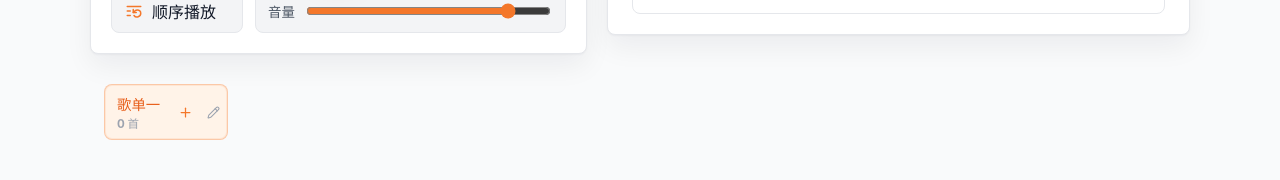
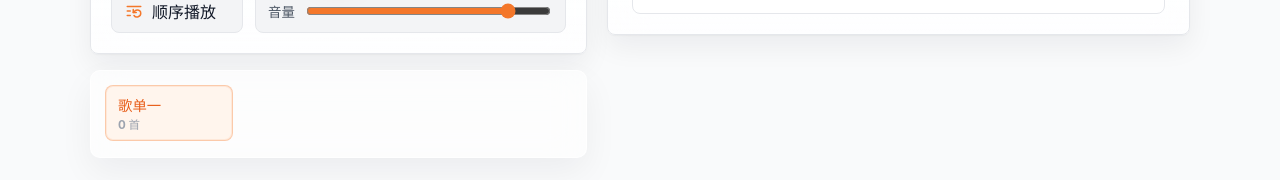
Before and after one commit to huachen19867/jiujiu-personal-player, a React (Vite) app: page / in a window 1280 px wide. Shown: the part 620-800 px from the top of the page. Built offline with nearby package versions, Linux system fonts and the light colour scheme.

Commit message:
Fix playlist action focus and glass styling

```diff
--- a/package.json
+++ b/package.json
@@ -11,7 +11,7 @@
     "android:sync": "npm run build && cap sync android",
     "android:open": "cap open android",
     "android:apk": "set \"JAVA_HOME=C:\\Program Files\\Eclipse Adoptium\\jdk-21.0.11.10-hotspot\" && set \"ANDROID_HOME=C:\\AI\\Android\\sdk\" && set \"PATH=%JAVA_HOME%\\bin;%ANDROID_HOME%\\platform-tools;%PATH%\" && npm run android:sync && cd android && gradlew.bat assembleDebug && cd .. && npm run android:copy-apk",
-    "android:copy-apk": "powershell -NoProfile -ExecutionPolicy Bypass -Command \"New-Item -ItemType Directory -Force 'C:\\AI\\Android' | Out-Null; Copy-Item -LiteralPath 'android\\app\\build\\outputs\\apk\\debug\\app-debug.apk' -Destination 'C:\\AI\\Android\\jiujiu-personal-player-debug.apk' -Force; Copy-Item -LiteralPath 'android\\app\\build\\outputs\\apk\\debug\\app-debug.apk' -Destination 'C:\\AI\\Android\\jiujiu-personal-player-v1.0.9-debug.apk' -Force\""
+    "android:copy-apk": "powershell -NoProfile -ExecutionPolicy Bypass -Command \"New-Item -ItemType Directory -Force 'C:\\AI\\Android' | Out-Null; Copy-Item -LiteralPath 'android\\app\\build\\outputs\\apk\\debug\\app-debug.apk' -Destination 'C:\\AI\\Android\\jiujiu-personal-player-debug.apk' -Force; Copy-Item -LiteralPath 'android\\app\\build\\outputs\\apk\\debug\\app-debug.apk' -Destination 'C:\\AI\\Android\\jiujiu-personal-player-v1.0.10-debug.apk' -Force\""
   },
   "dependencies": {
     "@capacitor/android": "^8.4.0",
--- a/src/components/PlaylistSwitcher.tsx
+++ b/src/components/PlaylistSwitcher.tsx
@@ -1,3 +1,4 @@
+import { useEffect, useRef, useState } from 'react';
 import { Pencil, Plus } from 'lucide-react';
 import type { PlaylistGroup } from '../types/music';
 
@@ -22,24 +23,77 @@ export function PlaylistSwitcher({
   onSelectPlaylist,
   onRenamePlaylist,
 }: PlaylistSwitcherProps) {
+  const rootRef = useRef<HTMLElement>(null);
+  const [actionPlaylistId, setActionPlaylistId] = useState<string | null>(null);
+
+  useEffect(() => {
+    if (!actionPlaylistId) {
+      return;
+    }
+
+    const handlePointerDown = (event: PointerEvent) => {
+      if (rootRef.current?.contains(event.target as Node)) {
+        return;
+      }
+
+      setActionPlaylistId(null);
+    };
+
+    const handleKeyDown = (event: KeyboardEvent) => {
+      if (event.key === 'Escape') {
+        setActionPlaylistId(null);
+      }
+    };
+
+    document.addEventListener('pointerdown', handlePointerDown);
+    document.addEventListener('keydown', handleKeyDown);
+
+    return () => {
+      document.removeEventListener('pointerdown', handlePointerDown);
+      document.removeEventListener('keydown', handleKeyDown);
+    };
+  }, [actionPlaylistId]);
+
+  useEffect(() => {
+    if (actionPlaylistId && !playlists.some((playlist) => playlist.id === actionPlaylistId)) {
+      setActionPlaylistId(null);
+    }
+  }, [actionPlaylistId, playlists]);
+
   return (
-    <section className="playlist-switcher" aria-label="歌单切换">
+    <section className="playlist-switcher" aria-label="歌单切换" ref={rootRef}>
       <div className="playlist-switcher-track">
         {playlists.map((playlist) => {
           const isActive = playlist.id === activePlaylistId;
+          const isActionOpen = playlist.id === actionPlaylistId;
+          const className = [
+            'playlist-tab',
+            isActive ? 'is-active' : '',
+            isActionOpen ? 'has-actions' : '',
+          ]
+            .filter(Boolean)
+            .join(' ');
+
           return (
-            <div className={isActive ? 'playlist-tab is-active has-actions' : 'playlist-tab'} key={playlist.id}>
+            <div className={className} key={playlist.id}>
               <button
                 className="playlist-tab-main"
                 type="button"
                 aria-label={`查看 ${playlist.name}`}
-                onClick={() => onSelectPlaylist(playlist.id)}
+                aria-expanded={isActionOpen}
+                onClick={() => {
+                  if (!isActive) {
+                    onSelectPlaylist(playlist.id);
+                  }
+
+                  setActionPlaylistId(isActionOpen ? null : playlist.id);
+                }}
               >
                 <span>{playlist.name}</span>
                 <small>{playlist.songs.length} 首</small>
               </button>
 
-              {isActive ? (
+              {isActionOpen ? (
                 nativeAudioImportSupported ? (
                   <button
                     className="playlist-tab-action playlist-tab-add"
@@ -68,7 +122,7 @@ export function PlaylistSwitcher({
                 )
               ) : null}
 
-              {isActive ? (
+              {isActionOpen ? (
                 <button
                   className="playlist-tab-action playlist-tab-rename"
                   type="button"
--- a/src/styles.css
+++ b/src/styles.css
@@ -11,6 +11,9 @@
   --accent-muted: #f8b17a;
   --border: #e5e7eb;
   --border-strong: #111827;
+  --surface-glass: rgba(255, 255, 255, 0.82);
+  --surface-glass-strong: rgba(255, 255, 255, 0.92);
+  --glass-border: rgba(255, 255, 255, 0.72);
   --danger: #dc2626;
   --shadow-card: 0 1px 2px rgba(17, 24, 39, 0.04), 0 12px 28px rgba(17, 24, 39, 0.06);
   --shadow-hover: 0 18px 38px rgba(17, 24, 39, 0.1);
@@ -128,8 +131,10 @@ button:disabled {
 .profile-panel {
   border: 1px solid var(--border);
   border-radius: 8px;
-  background: var(--surface);
+  background: linear-gradient(180deg, var(--surface-glass-strong), var(--surface-glass));
   box-shadow: var(--shadow-card);
+  backdrop-filter: blur(18px) saturate(1.08);
+  -webkit-backdrop-filter: blur(18px) saturate(1.08);
 }
 
 .now-playing {
@@ -495,6 +500,12 @@ button:disabled {
   max-width: 100%;
   min-width: 0;
   padding: 12px 14px 14px;
+  border: 1px solid var(--glass-border);
+  border-radius: 10px;
+  background: rgba(255, 255, 255, 0.58);
+  box-shadow: 0 14px 34px rgba(17, 24, 39, 0.055);
+  backdrop-filter: blur(18px) saturate(1.12);
+  -webkit-backdrop-filter: blur(18px) saturate(1.12);
   overflow: hidden;
 }
 
@@ -520,33 +531,37 @@ button:disabled {
 .playlist-tab {
   min-width: 0;
   min-height: 50px;
-  flex: 0 0 clamp(104px, 31vw, 124px);
+  flex: 0 0 clamp(108px, 31vw, 128px);
   display: grid;
   grid-template-columns: minmax(0, 1fr);
   align-items: stretch;
   padding: 0;
   border: 1px solid var(--border);
   border-radius: 8px;
-  background: var(--surface);
+  background: rgba(255, 255, 255, 0.74);
   color: var(--text-secondary);
   text-align: left;
   transition:
     border-color 160ms ease,
     background-color 160ms ease,
     color 160ms ease,
+    flex-basis 160ms ease,
     box-shadow 160ms ease;
+  backdrop-filter: blur(14px) saturate(1.1);
+  -webkit-backdrop-filter: blur(14px) saturate(1.1);
   scroll-snap-align: start;
   overflow: hidden;
 }
 
 .playlist-tab.has-actions {
+  flex-basis: clamp(156px, 44vw, 178px);
   grid-template-columns: minmax(0, 1fr) 28px 28px;
 }
 
 .playlist-tab:hover,
 .playlist-tab.is-active {
   border-color: rgba(244, 119, 42, 0.34);
-  background: var(--accent-soft);
+  background: rgba(255, 243, 232, 0.78);
   color: var(--accent-strong);
   box-shadow: inset 0 0 0 1px rgba(244, 119, 42, 0.1);
 }
@@ -568,7 +583,7 @@ button:disabled {
 }
 
 .playlist-tab.has-actions .playlist-tab-main {
-  padding-right: 4px;
+  padding-right: 6px;
 }
 
 .playlist-tab-action {
```
Also changed, not shown: 3 other files (tests, documents, lock files or other folders).
